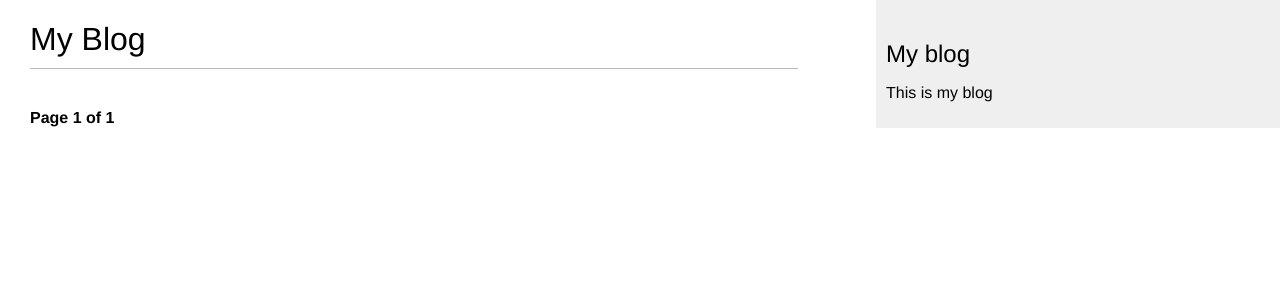
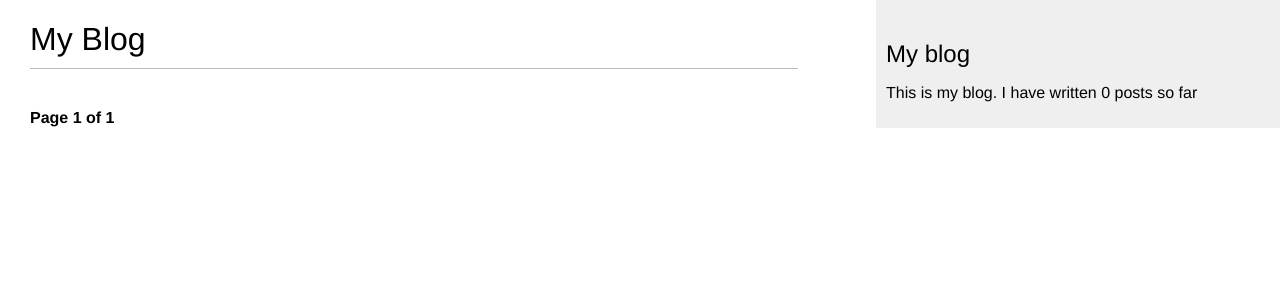
Before and after one commit to blessed15896/mysite, a Django app: page /blog/ in a window 1280 px wide. Shown: the top 300 px of the page. Run offline with Django 5.2, Linux system fonts and the light colour scheme; data that the repository does not hold is empty.

Commit message:
Simple template tag to display No. of posts

```diff
--- a/blog/templates/blog/base.html
+++ b/blog/templates/blog/base.html
@@ -1,3 +1,4 @@
+{% load blog_tags %}
 {% load static %}
 <!doctype html>
 <html lang="en">
@@ -14,7 +15,7 @@
     </div>
     <div id="sidebar">
         <h2>My blog</h2>
-        <p>This is my blog</p>
+        <p>This is my blog. I have written {% total_posts %} posts so far</p>
     </div>
 </body>
 </html>
--- /dev/null
+++ b/blog/templatetags/blog_tags.py
@@ -0,0 +1,9 @@
+from django import template
+from blog.models import Post
+
+register = template.Library()
+
+
+@register.simple_tag
+def total_posts():
+    return Post.published.count()
```
Also changed, not shown: blog/templatetags/__init__.py (added).
